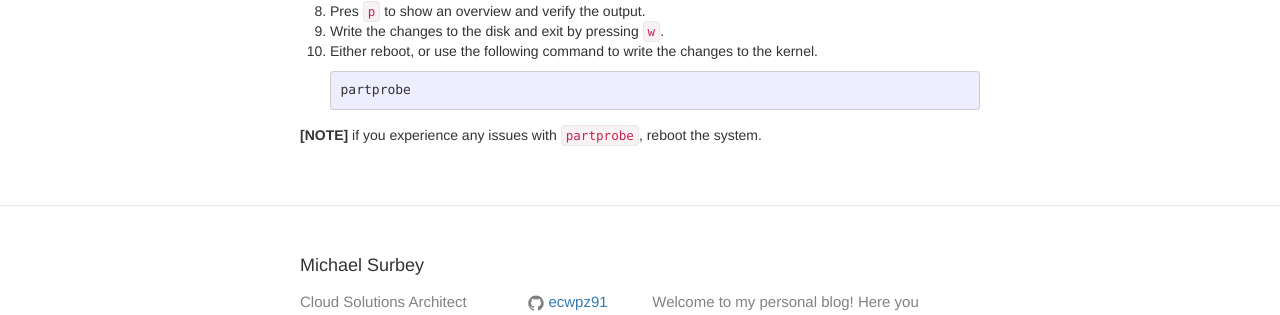
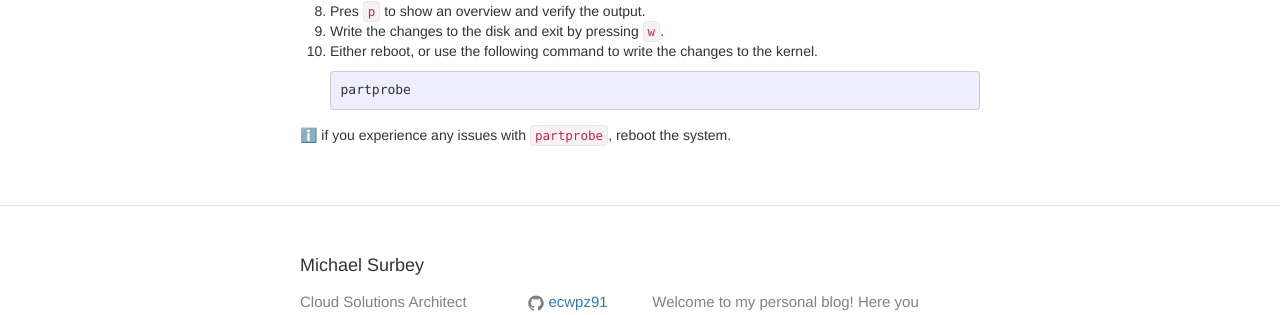
Before and after one commit to ecwpz91/ecwpz91.github.io, a Jekyll site: the page built from _posts/2017/2017-05-16-guid-partition-table-gpt-partitions.markdown, in a window 1280 px wide. Shown: the part 987-1302 px from the top of the page. Built offline with Jekyll 4.4.1, drawn with Linux system fonts in a browser that asks for light colours; nearby versions of some CDN libraries; emoji names are drawn with the system emoji font.

Commit message:
Changed [NOTE] => :information_source: emoji

```diff
--- a/_posts/2017/2017-05-16-guid-partition-table-gpt-partitions.markdown
+++ b/_posts/2017/2017-05-16-guid-partition-table-gpt-partitions.markdown
@@ -48,4 +48,4 @@ DEVICE     |
 
         partprobe
 
-**[NOTE]** if you experience any issues with `partprobe`, reboot the system.
+  :information_source: if you experience any issues with `partprobe`, reboot the system.
--- a/_posts/2017/2017-05-16-main-boot-record-mbr-partitions.markdown
+++ b/_posts/2017/2017-05-16-main-boot-record-mbr-partitions.markdown
@@ -51,4 +51,4 @@ DEVICE     |
 
         partprobe
 
-**[NOTE]** if you experience any issues with `partprobe`, reboot the system.
+  :information_source: if you experience any issues with `partprobe`, reboot the system.
```
